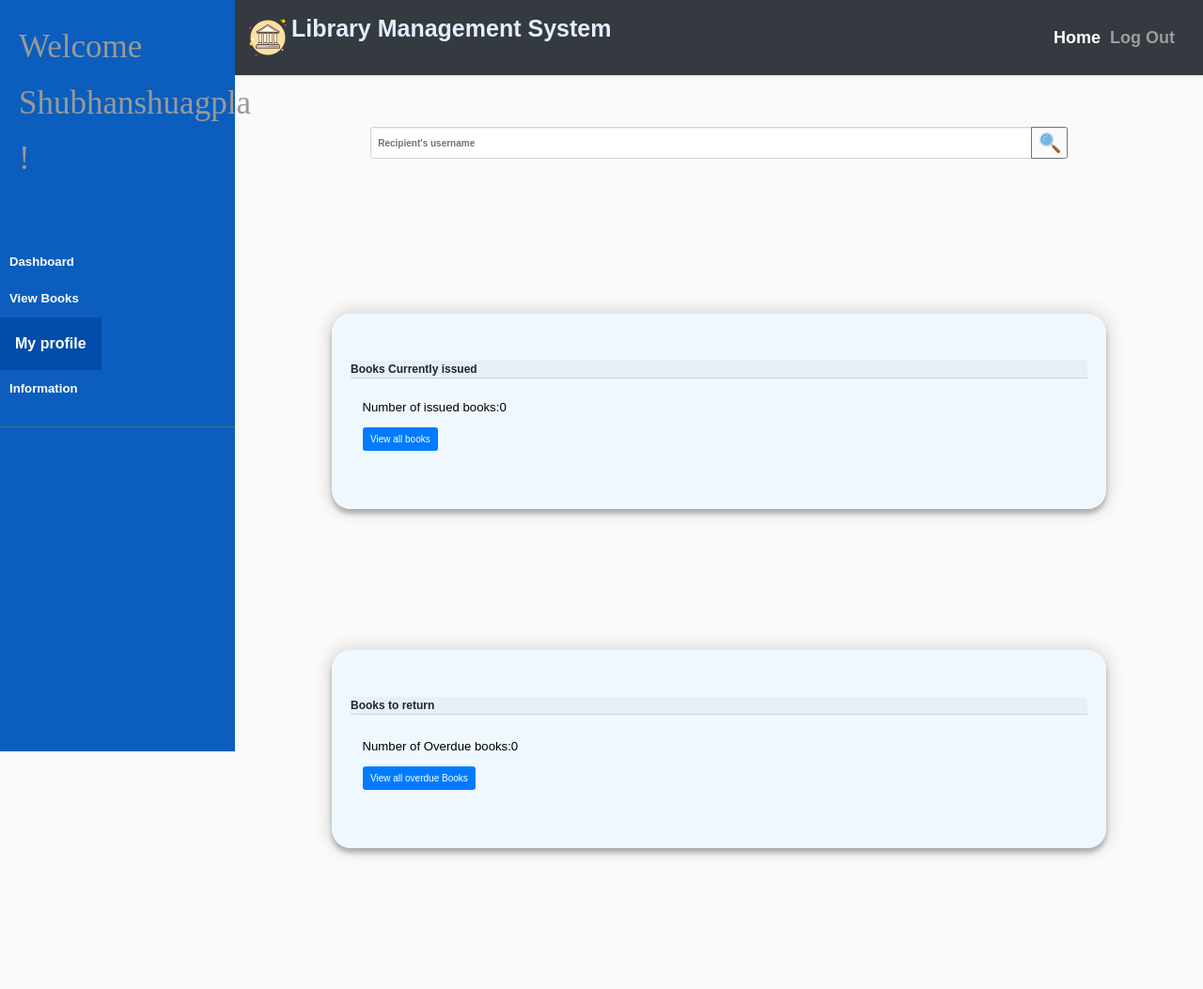
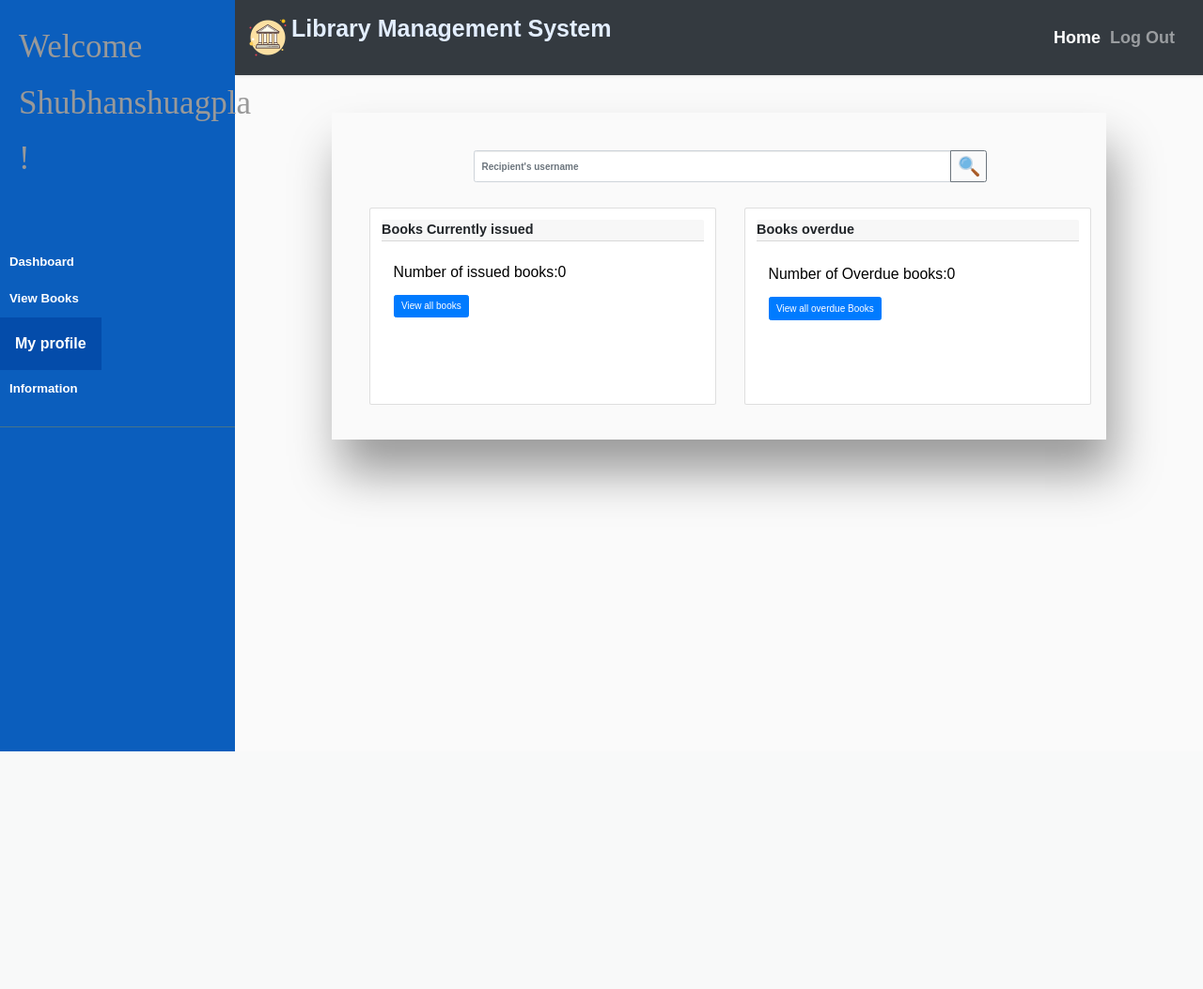
Before and after one commit to nehal6657/Library-DBMS, a PHP site: page /student_home.php in a window 1280 px wide. Shown: the whole page at 94% size. After the commit the page ends 800 px from the top, so only its background shows below. Run offline with PHP 8.4, Linux system fonts and the light colour scheme; a user stored in the database is signed in; data comes from the database, SQL or seed files in the repository; data that the repository does not hold is empty; some libraries are stand-ins or nearby versions.

Commit message:
fixed student home page

```diff
--- a/student_home.php
+++ b/student_home.php
@@ -67,7 +67,7 @@ $count3 = $row3['cnt1'];
 
     <div class="wrapper side1">
 
-        <div class="wrapper">
+        <!-- <div class="wrapper"> -->
             <!-- Sidebar Holder -->
             <nav id="sidebar">
                 <div class="sidebar-header">
@@ -137,7 +137,61 @@ $count3 = $row3['cnt1'];
                     </div>
                 </nav>
                 <!--==================================== navbar end=================================-->
-                <div class="main_site">
+
+                <!-- ===============================VIEW end =======================================================-->
+
+
+
+                    <!--=======================dashboard===================================-->
+          <div class="dashhh d1">
+            <div class="container maxw">
+            <div class="Sdash">
+                        <div class="input-group">
+                            <input type="text" class="form-control" placeholder="Recipient's username" aria-label="Quick Search for books" aria-describedby="basic-addon2" />
+                            <div class="input-group-append">
+                                <button class="btn btn-outline-secondary" type="button"><img src="./style/search.png" alt="" height="22px" width="auto" /></button>
+                            </div>
+                        </div>
+                    </div>
+              <div class="row">
+
+
+                <div class="col m-1.2">
+                  <div class="card s1">
+                    <div class="card-header p-0 mt-0">
+                        Books Currently issued
+                    </div>
+                    <div class="card-body">
+                        <h5 class="card-title title2"></h5>
+                        <p class="black">Number of issued books:<strong><?php echo $count2; ?> </strong></p>
+                        <a href="st_is.php" class="btn btn-primary">View all books</a>
+                    </div>
+
+                  </div>
+                </div>
+                <div class="col m-1.2">
+                  <div class="card s1">
+                        <div class="card-header p-0 mt-0">
+                            Books overdue
+                        </div>
+                        <div class="card-body">
+                            <h5 class="card-title"></h5>
+                            <p class="card-text">
+                            <p class="black">Number of Overdue books:<strong><?php echo $count3; ?> </strong></p>
+
+                            <a href="st_o.php" class="btn btn-primary">View all overdue Books</a>
+                        </div>
+
+                  </div>
+                </div>
+              </div>
+            </div>
+
+
+          </div>
+          <!--=======================dashboard end===================================-->
+
+
                     <!--==================================== veiw details start =================================-->
                     <div class="View_deatails" id="View_deatails">
                         <div class="form">
@@ -148,7 +202,8 @@ $count3 = $row3['cnt1'];
                                 <p> <strong>Student Id: </strong><?php echo $Sid ?></p>
                                 <p> <strong>Name: </strong><?php echo $name ?></p>
                                 <p> <strong>User Name: </strong><?php echo $username ?></p>
-                                <p> <strong>Student type: </strong><?php $type1 = "";
+                                <p> <strong>Student type: </strong>
+                                <?php $type1 = "";
                                     if ($type == 0) {
                                         echo "BTech";
                                     } else if ($type == 1) {
@@ -162,19 +217,6 @@ $count3 = $row3['cnt1'];
                                 <p> <strong>Issuer id: </strong> <?php echo $issuer ?></p>
                             </div>
 
-                        </div>
-                    </div>
-
-                </div>
-                <!-- ===============================VIEW end =======================================================-->
-
-                <div class="main_site">
-                    <div class="Sdash">
-                        <div class="input-group">
-                            <input type="text" class="form-control" placeholder="Recipient's username" aria-label="Quick Search for books" aria-describedby="basic-addon2" />
-                            <div class="input-group-append">
-                                <button class="btn btn-outline-secondary" type="button"><img src="./style/search.png" alt="" height="22px" width="auto" /></button>
-                            </div>
                         </div>
                     </div>
 
@@ -246,30 +288,7 @@ $count3 = $row3['cnt1'];
 
 
 
-                    <div class="main-card">
-                        <div class="card-header p-0 mt-0">
-                            Books Currently issued
-                        </div>
-                        <div class="card-body">
-                            <h5 class="card-title title2"></h5>
-                            <p class="black">Number of issued books:<strong><?php echo $count2; ?> </strong></p>
-                            <a href="st_is.php" class="btn btn-primary">View all books</a>
-                        </div>
-                    </div>
-                    <div class="main-card">
-                        <div class="card-header p-0 mt-0">
-                            Books to return
-                        </div>
-                        <div class="card-body">
-                            <h5 class="card-title"></h5>
-                            <p class="card-text">
-                            <p class="black">Number of Overdue books:<strong><?php echo $count3; ?> </strong></p>
 
-                            <a href="st_o.php" class="btn btn-primary">View all overdue Books</a>
-                        </div>
-                    </div>
-
-                </div>
                 <div class="View_deatails" id="View_deatails">
                     <div class="form">
                         <img src="./style/logo.png" alt="" height="90px" width="auto" />
@@ -324,10 +343,7 @@ $count3 = $row3['cnt1'];
                     </div>
                 </div>
 
-            </div>
-
             <!-- ===============================editing end =======================================================-->
-            <div class="main_site">
 
                 <div class="Pass" id="Pass">
                     <div class="form">
@@ -353,7 +369,6 @@ $count3 = $row3['cnt1'];
                     </div>
                 </div>
 
-            </div>
 
         </div>
 
@@ -393,6 +408,7 @@ $count3 = $row3['cnt1'];
     jQuery(document).ready(function() {
         jQuery('#Profile').on('click', function(event) {
             jQuery('#View_deatails').toggle('show');
+            jQuery('.dashhh').toggle('hide');
         });
     });
     $('.maindash').hide();
@@ -403,38 +419,35 @@ $count3 = $row3['cnt1'];
     jQuery(document).ready(function() {
         jQuery('#Edit_profile').on('click', function(event) {
             jQuery('#edit').toggle('show');
+            jQuery('.dashhh').toggle('hide');
         });
     });
-    $('.maindash').hide();
+
 </script>
 <script>
     $('.Pass').hide();
     jQuery(document).ready(function() {
         jQuery('#Password').on('click', function(event) {
             jQuery('#Pass').toggle('show');
+            jQuery('.dashhh').toggle('hide');
         });
     });
-    $('.maindash').hide();
 </script>
 <script>
     $('.managebooks').hide();
     jQuery(document).ready(function() {
         jQuery('#hsmanagebooks').on('click', function(event) {
-            jQuery('#managebooks1').toggle('show');
+            jQuery('#managebooks').toggle('show');
+            jQuery('.dashhh').toggle('hide');
         });
     });
-    $('.maindash').hide();
 </script>
 <script>
-    $('.maindash').show();
+    $('.dashhh').show();
     jQuery(document).ready(function() {
         jQuery('#hsmaindash').on('click', function(event) {
-            jQuery('#maindash').toggle('show');
-            $('.managebooks').hide();
-            $('.Pass').hide();
-            $('.edit').hide();
-            $('.View_deatails').hide();
-            jQuery('#managebooks').toggle('show');
+            jQuery('.dashhh').toggle('show');
+
         });
     });
 </script>
--- a/style/style.css
+++ b/style/style.css
@@ -94,6 +94,7 @@
   .form {
     position: relative;
     z-index: 1;
+    color: black !important;
     background: #FFFFFF;
     max-width: 460px;
     margin: 0 auto 100px;
@@ -387,7 +388,6 @@
   font-weight: 600;
 }
 .dashhh{
-  border: 1px solid blue;
   width: 80%;
   margin: auto;
   padding: 1.3rem;
--- a/style/style_student.css
+++ b/style/style_student.css
@@ -39,3 +39,6 @@
   width: 80%;
 
 }
+.d1{
+  font-size: larger;
+}
```
Lines whose indentation alone changed are shown as unchanged.
